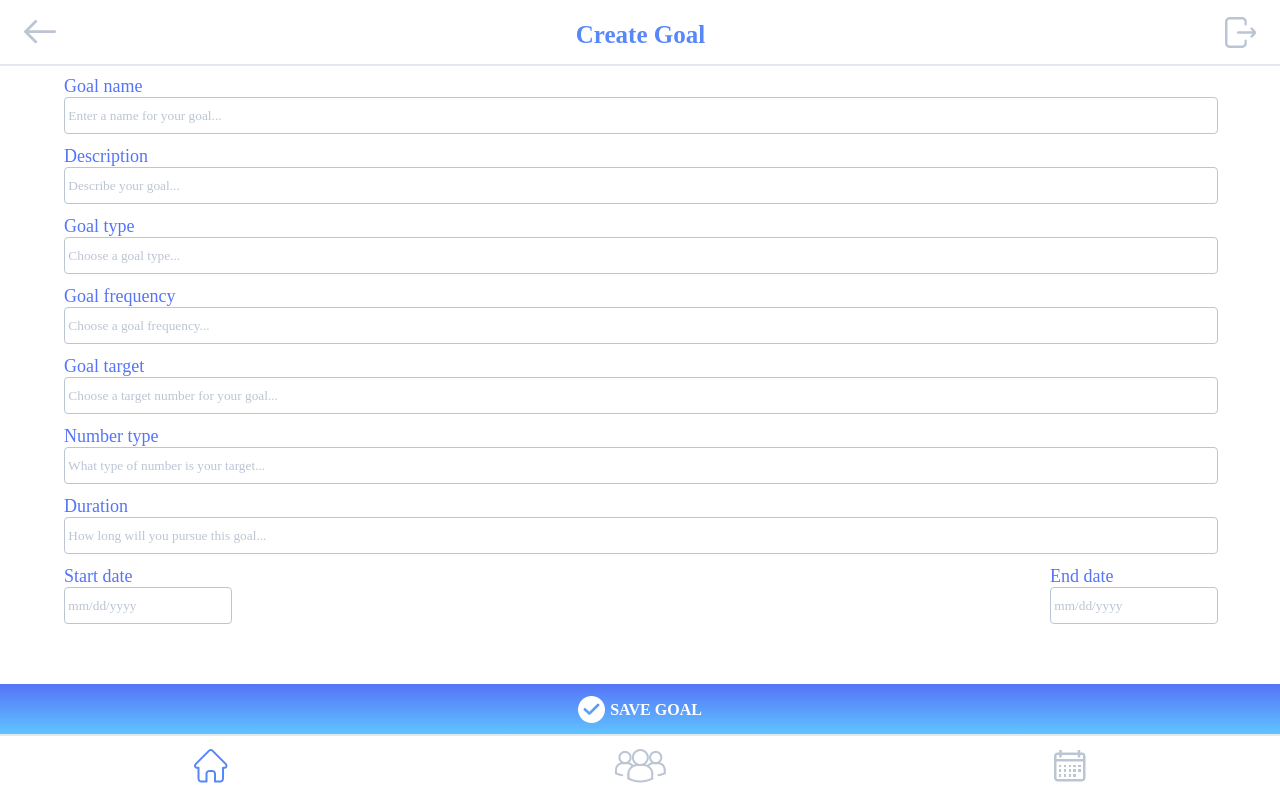
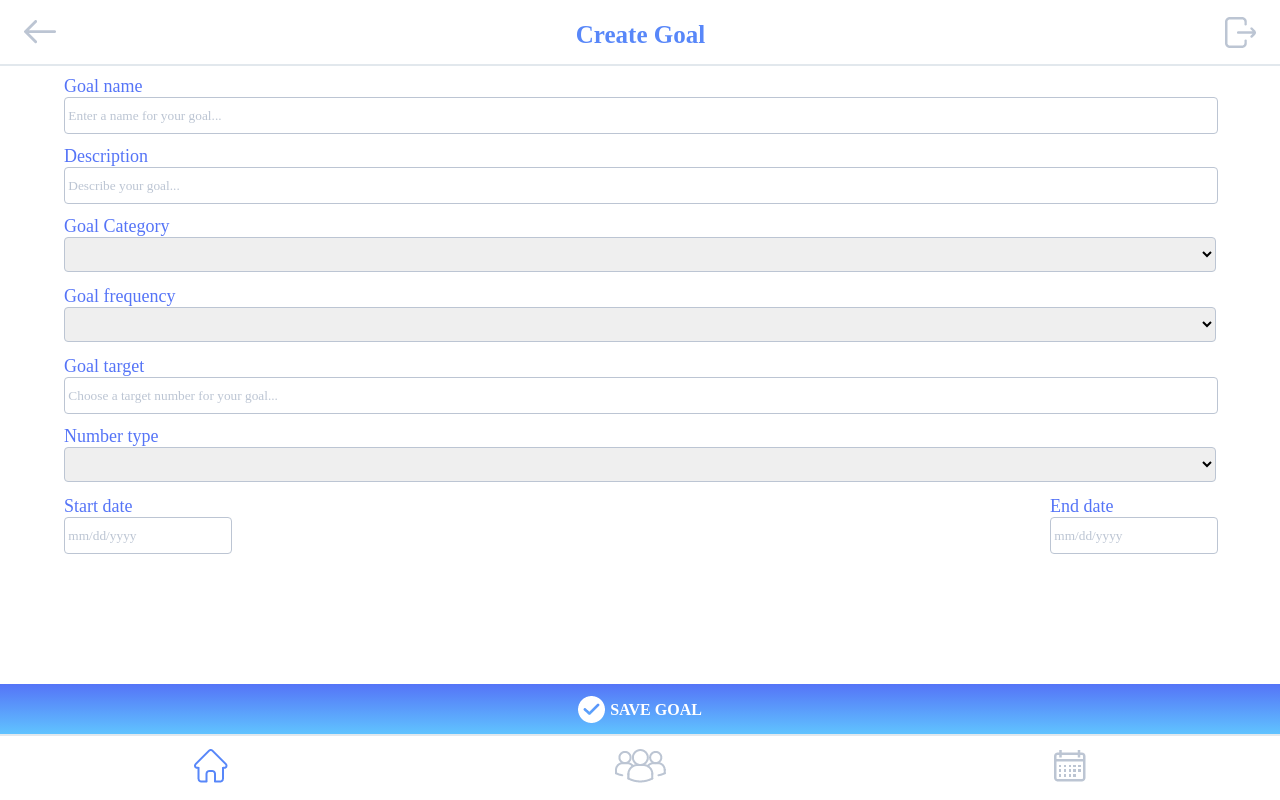
Before and after one commit to ZacharyKathe/Kinetic, a React (Create React App) app: page /creategoal in a window 1280 px wide. Built offline with nearby package versions, Linux system fonts and the light colour scheme; a web font is replaced by a local one.

Commit message:
removed field. added dropdown options to several fields. connected add goal button to create goal page

```diff
--- a/src/components/AddGoalBtn/index.js
+++ b/src/components/AddGoalBtn/index.js
@@ -1,14 +1,25 @@
 import React from "react";
 import "./style.css";
 import addBtn from "../../images/add-btn.png";
+import { Link } from "react-router-dom";
 
 function AddGoalBtn(props) {
     return (
-        <div className="add-goal-btn">
-            <img src={addBtn} alt="add button" />
-            <p id="add-goal-text"> ADD GOAL</p>
-        </div>
+          <div>
+              <Link to="/creategoal">
+              <div className="add-goal-btn">
+                    <img src={addBtn} alt="add button" />
+                    <p id="add-goal-text"> ADD GOAL</p>
+                </div>
+              </Link>
+          </div>
+
+
     )
 }
 
 export default AddGoalBtn;
+
+/* <Link to="/Dashboard" className={location.pathname === "/Dashboard" ? "nav-link active" : "nav-link NewUser"}>
+  Dashboard
+</Link> */
--- a/src/components/AddGoalBtn/style.css
+++ b/src/components/AddGoalBtn/style.css
@@ -1,3 +1,7 @@
+a {
+    text-decoration: none;
+}
+
 .add-group-btn {
     display: flex;
     flex-direction: row;
--- a/src/index.css
+++ b/src/index.css
@@ -184,6 +184,10 @@
     flex-direction: column;
 }
 
+.placeholder {
+    color: #bcc5d3;
+}
+
 
 @media screen and (max-width: 992px) {
     .logIn{
--- a/src/pages/CreateGoal.js
+++ b/src/pages/CreateGoal.js
@@ -10,6 +10,8 @@ import groups from "../images/groups.png";
 import calendar from "../images/calendar.png";
 import "../index.css";
 
+
+// repurposed from login, needs update for create goal
 const CreateGoal = () => {
   const [username, setusername] = useState("");
   const [password, setpassword] = useState("");
@@ -37,7 +39,7 @@ const CreateGoal = () => {
                 placeholder=" Enter a name for your goal..."
                 name="goal_name"
                 // value={goal_name}
-                onChange={(event) => setusername(event.target.value)}
+                //onChange={(event) => setusername(event.target.value)}
               />
             </Col>
           </Row>
@@ -50,34 +52,50 @@ const CreateGoal = () => {
                 placeholder=" Describe your goal..."
                 name="goal_description"
                 // value={goal_description}
-                onChange={(event) => setpassword(event.target.value)}
+                // onChange={(event) => setpassword(event.target.value)}
               />
             </Col>
           </Row>
           <Row className="create-goal-row">
             <Col size="12">
-              <p className="create-goal-label">Goal type</p>
-              <input
+              <p className="create-goal-label">Goal Category</p>
+              <select
                 className="create-goal-input"
                 type="text"
-                placeholder=" Choose a goal type..."
-                name="goal_type"
+                placeholder=" Choose a goal category..."
+                name="goal_category"
                 // value={goal_description}
-                onChange={(event) => setpassword(event.target.value)}
-              />
+                // onChange={(event) => setpassword(event.target.value)}
+              >
+                <option value="" disabled selected hidden> </option>
+                <option value="Diet">Diet</option>
+                <option value="Education">Education</option>
+                <option value="Exercise">Exercise</option>
+                <option value="Financial">Financial</option>
+                <option value="Habit">Habit</option>
+                <option value="Health">Health</option>
+                <option value="Relationship">Relationship</option>
+                <option value="Work">Work</option>
+              </select>
             </Col>
           </Row>
           <Row className="create-goal-row">
             <Col size="12">
               <p className="create-goal-label">Goal frequency</p>
-              <input
+              <select
                 className="create-goal-input"
                 type="text"
                 placeholder=" Choose a goal frequency..."
                 name="goal_frequency"
                 // value={goal_description}
-                onChange={(event) => setpassword(event.target.value)}
-              />
+                // onChange={(event) => setpassword(event.target.value)}
+              >
+                <option value="" disabled selected hidden> </option>
+                <option value="Daily">Daily</option>
+                <option value="Weekly">Weekly</option>
+                <option value="Monthly">Monthly</option>
+                <option value="Yearly">Yearly</option>
+              </select>
             </Col>
           </Row>
           <Row className="create-goal-row">
@@ -89,34 +107,31 @@ const CreateGoal = () => {
                 placeholder=" Choose a target number for your goal..."
                 name="goal_target"
                 // value={goal_target}
-                onChange={(event) => setpassword(event.target.value)}
+                // onChange={(event) => setpassword(event.target.value)}
               />
             </Col>
           </Row>
           <Row className="create-goal-row">
             <Col size="12">
               <p className="create-goal-label">Number type</p>
-              <input
+              <select
                 className="create-goal-input"
                 type="text"
                 placeholder=" What type of number is your target..."
-                name="goal_type"
+                name="number_type"
                 // value={number_type}
-                onChange={(event) => setpassword(event.target.value)}
-              />
-            </Col>
-          </Row>
-          <Row className="create-goal-row">
-            <Col size="12">
-              <p className="create-goal-label">Duration</p>
-              <input
-                className="create-goal-input"
-                type="text"
-                placeholder=" How long will you pursue this goal..."
-                name="goal_type"
-                // value={number_type}
-                onChange={(event) => setpassword(event.target.value)}
-              />
+                // onChange={(event) => setpassword(event.target.value)}
+              >
+                <option value="" disabled selected hidden> </option>
+                <option value="Event">Event</option>
+                <option value="Hours">Hours</option>
+                <option value="Kilograms">Kilograms</option>
+                <option value="Liters">Liters</option>
+                <option value="Miles">Miles</option>
+                <option value="Minutes">Minutes</option>
+                <option value="Kilometers">Kilometers</option>
+                <option value="Pounds">Pounds</option>
+              </select>
             </Col>
           </Row>
           <div className="goal-dates">
@@ -128,9 +143,9 @@ const CreateGoal = () => {
                 className="create-goal-input"
                 type="text"
                 placeholder=" mm/dd/yyyy"
-                name="goal_type"
-                // value={number_type}
-                onChange={(event) => setpassword(event.target.value)}
+                name="goal_start"
+                // value={goal_start}
+                // onChange={(event) => setpassword(event.target.value)}
               />
             </div>
             <div className="actual-dates">
@@ -141,9 +156,9 @@ const CreateGoal = () => {
                 className="create-goal-input"
                 type="text"
                 placeholder=" mm/dd/yyyy"
-                name="goal_type"
-                // value={number_type}
-                onChange={(event) => setpassword(event.target.value)}
+                name="goal_finish"
+                // value={goal_finish}
+                // onChange={(event) => setpassword(event.target.value)}
               />
             </div>
           </div>
```
